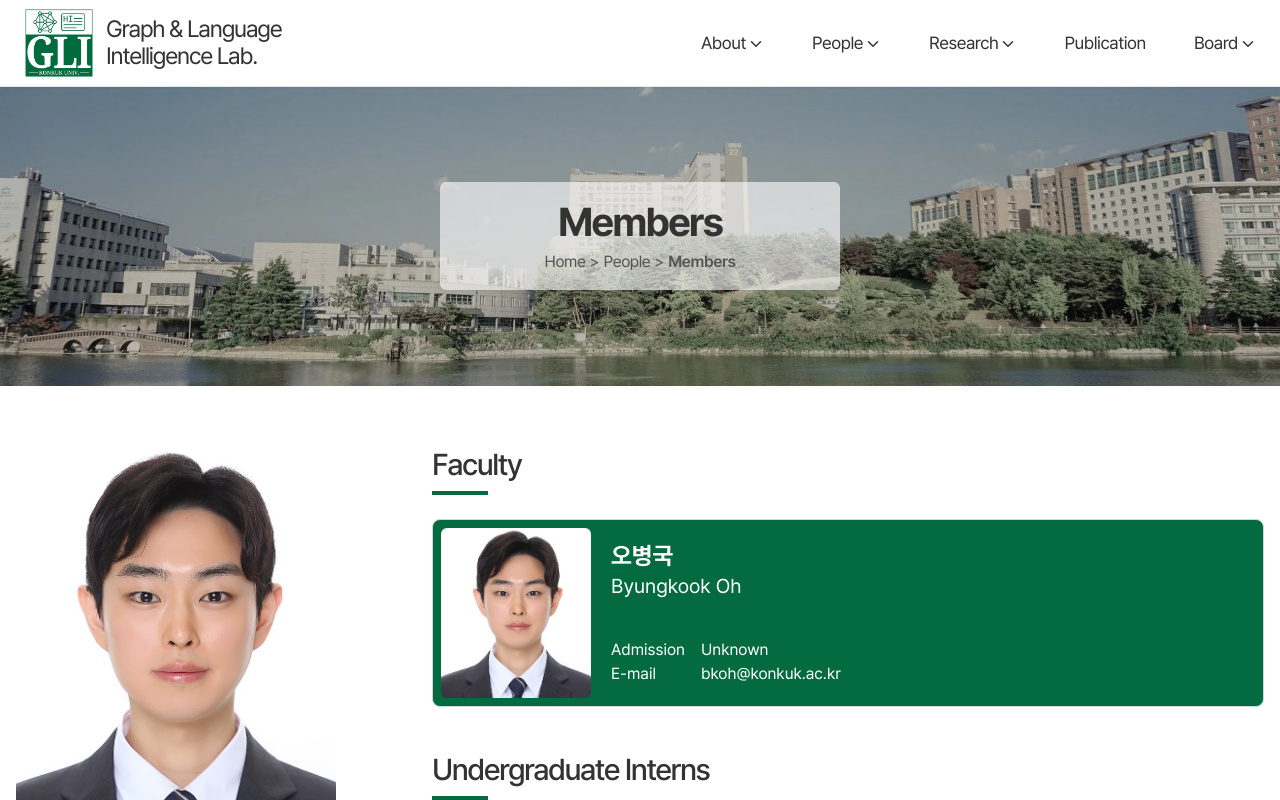
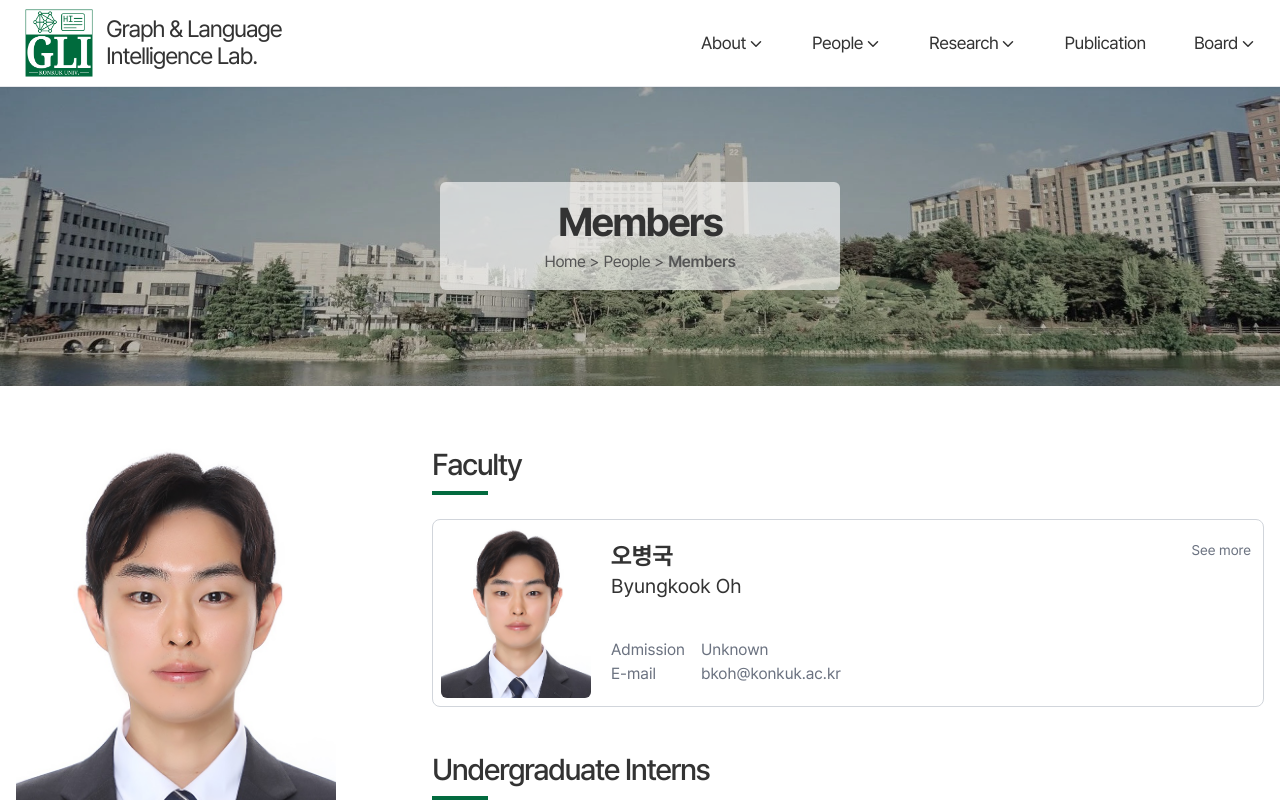
Before and after one commit to GLI-Lab/GLI-Lab, a Next.js app: page /people/members in a window 1280 px wide. Shown: the top 800 px of the page. Built offline with nearby package versions, Linux system fonts and the light colour scheme.

Commit message:
improve new version of profilecard

```diff
--- a/src/components/ProfileCard_v2.tsx
+++ b/src/components/ProfileCard_v2.tsx
@@ -1,7 +1,7 @@
 "use client"
 
 import Image from 'next/image';
-import React, {useState} from "react";
+import React, {useEffect, useState} from "react";
 import { profiles as rawProfiles } from "@/assets/data/profiles";
 import { ScrollArea } from "@/components/ui/scroll-area"
 import { Separator } from "@/components/ui/separator"
@@ -143,15 +143,18 @@ const SelectedProfileCard: React.FC<ProfileCardProps> = (props) => {
 
 
 const ProfileCardList: React.FC = () => {
-    const defaultSelectedProfile = window.innerWidth > 880
-        ? profiles.find(profile => profile.name_en === "Byungkook Oh") || null
-        : null;
+    // const defaultSelectedProfile = window.innerWidth > 880
+    //     ? profiles.find(profile => profile.name_en === "Byungkook Oh") || null
+    //     : null;
+    const [init, setInit] = useState(true);
+    const defaultSelectedProfile = profiles.find(profile => profile.name_en === "Byungkook Oh") || null;
     const [selectedCard, setSelectedCard] = useState<ProfileCardProps | null>(defaultSelectedProfile);
     const categories = [
         {title: 'Faculty', type: 'faculty'},
         // {title: 'Graduate Students', type: 'graduate'},
         {title: 'Undergraduate Interns', type: 'undergraduate'},
     ];
+
 
     return (
         <div className="max-w-screen-1.5xl mx-auto px-4 py-10 flex flex-row">
@@ -164,16 +167,16 @@ const ProfileCardList: React.FC = () => {
             }
 
             {/* Detailed Profile (popup) */}
-            {selectedCard !== null && (
-                <div className="fixed inset-0 z-[9999] bg-black bg-opacity-20 1.5md:hidden">
-                    <div className="fixed top-0 left-0 right-0 bottom-auto flex px-6 pt-3 justify-center overflow-y-auto">
+            {selectedCard !== null && !init && (
+                <div className="fixed inset-0 z-[100] bg-black bg-opacity-20 1.5md:hidden">
+                    <div className="fixed top-0 left-0 right-0 bottom-auto z-[150] flex px-6 pt-3 justify-center overflow-y-auto">
                         <ScrollArea
                             className="w-[360px] 1.5md:w-[400px] max-h-screen pt-3 pb-14 rounded-lg bg-white shadow-2xl border border-KU-dark_green relative overflow-y-auto">
                             <button
-                                className="absolute top-0 right-3 z-50 text-5xl text-KU-dark_green font-light"
+                                className="absolute top-0 right-3 z-[2-0] text-5xl text-KU-dark_green font-light"
                                 onClick={() => {
                                     setSelectedCard(null);
-                                    document.body.style.overflow = 'auto';  // 팝업 닫을 때 body 스크롤 복원
+                                    document.body.style.overflow = 'auto';
                                 }}
                             >
                                 &times;
@@ -199,8 +202,11 @@ const ProfileCardList: React.FC = () => {
                                 .filter(profile => profile.type === category.type)
                                 .map((profile) => (
                                     <ProfileCard
-                                        onClick={() => setSelectedCard(profile)}
-                                        isSelected={profile === selectedCard}
+                                        onClick={() => {
+                                            setInit(false);
+                                            setSelectedCard(profile);
+                                        }}
+                                        isSelected={profile === selectedCard && !init}
                                         {...profile}
                                     />
                                 ))
```
